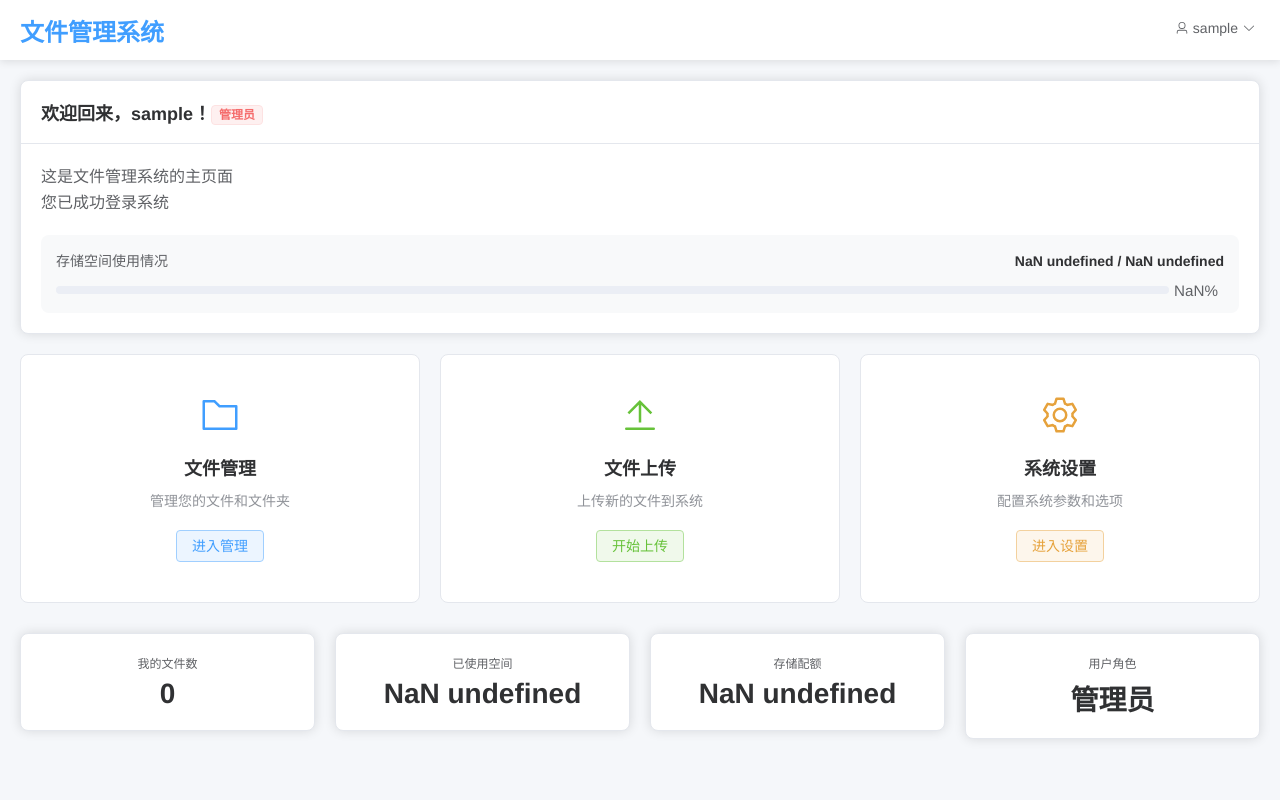
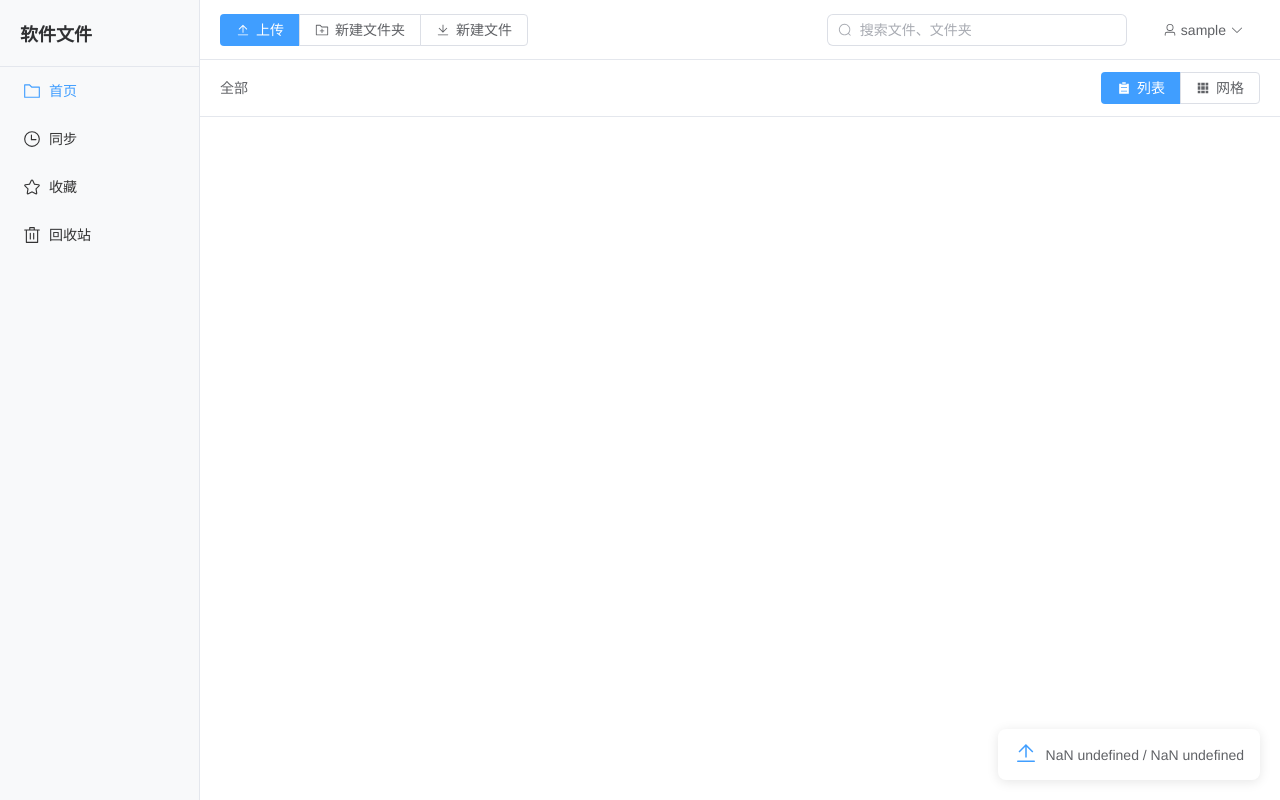
Before and after one commit to zhengjiayingz/file-management, a Vue app in the folder file_management_frontend/: page / in a window 1280 px wide. Built offline with nearby package versions, Linux system fonts and the light colour scheme; sample sign-in values are in the browser's storage; the HTML template or start-up script is replaced by a standard one.

Commit message:
feat:首页布局修改

```diff
--- a/file_management_frontend/src/views/index/index.vue
+++ b/file_management_frontend/src/views/index/index.vue
@@ -1,25 +1,66 @@
 <template>
   <div class="index-container">
-    <!-- 顶部导航栏 -->
-    <el-header class="header">
+    <!-- 左侧导航栏 -->
+    <el-aside class="sidebar" width="200px">
+      <div class="sidebar-header">
+        <h2 class="logo">软件文件</h2>
+      </div>
+      <el-menu
+        default-active="1"
+        class="sidebar-menu"
+        background-color="#f8f9fa"
+        text-color="#333"
+        active-text-color="#409eff"
+      >
+        <el-menu-item index="1">
+          <el-icon><Folder /></el-icon>
+          <span>首页</span>
+        </el-menu-item>
+        <el-menu-item index="2">
+          <el-icon><Clock /></el-icon>
+          <span>同步</span>
+        </el-menu-item>
+        <el-menu-item index="3">
+          <el-icon><Star /></el-icon>
+          <span>收藏</span>
+        </el-menu-item>
+        <el-menu-item index="4">
+          <el-icon><Delete /></el-icon>
+          <span>回收站</span>
+        </el-menu-item>
+      </el-menu>
+    </el-aside>
+
+    <!-- 主要内容区域 -->
+    <el-container class="main-container">
+      <!-- 顶部工具栏 -->
+      <el-header class="header" height="60px">
         <div class="header-content">
-        <h1 class="logo">文件管理系统</h1>
-        <div class="user-info">
-          <el-dropdown @command="handleCommand" @visible-change="onDropdownVisibleChange">
+          <div class="header-left">
+            <el-button-group>
+              <el-button type="primary" :icon="Upload">上传</el-button>
+              <el-button :icon="FolderAdd">新建文件夹</el-button>
+              <el-button :icon="Download">新建文件</el-button>
+            </el-button-group>
+          </div>
+          <div class="header-right">
+            <el-input
+              v-model="searchText"
+              placeholder="搜索文件、文件夹"
+              :prefix-icon="Search"
+              style="width: 300px; margin-right: 20px;"
+            />
+            <el-dropdown @command="handleCommand">
               <span class="user-dropdown">
-              <el-icon>
-                <User />
-              </el-icon>
+                <el-icon><User /></el-icon>
                 {{ authStore.user?.username }}
-              <el-icon class="el-icon--right">
-                <ArrowDown />
-              </el-icon>
+                <el-icon class="el-icon--right"><ArrowDown /></el-icon>
               </span>
               <template #dropdown>
                 <el-dropdown-menu>
                   <el-dropdown-item command="profile">个人信息</el-dropdown-item>
                   <el-dropdown-item command="settings">设置</el-dropdown-item>
-                <el-dropdown-item divided command="logout" @click="directLogout">退出登录</el-dropdown-item>
+                  <el-dropdown-item divided command="logout">退出登录</el-dropdown-item>
                 </el-dropdown-menu>
               </template>
             </el-dropdown>
@@ -27,139 +68,88 @@
         </div>
       </el-header>
 
-    <!-- 主要内容区域 -->
-    <el-main class="main-content">
-      <div class="welcome-section">
-        <el-card class="welcome-card">
-          <template #header>
-            <div class="card-header">
-              <span>欢迎回来，{{ authStore.user?.username }}！</span>
-              <el-tag v-if="authStore.user?.role === 'admin'" type="danger" size="small">管理员</el-tag>
-              <el-tag v-else-if="authStore.user?.role === 'vip'" type="warning" size="small">VIP用户</el-tag>
-              <el-tag v-else type="info" size="small">普通用户</el-tag>
+      <!-- 文件操作工具栏 -->
+      <div class="toolbar">
+        <div class="toolbar-left">
+          <el-breadcrumb separator="/">
+            <el-breadcrumb-item>全部</el-breadcrumb-item>
+            <!-- <el-breadcrumb-item>产品设计</el-breadcrumb-item> -->
+          </el-breadcrumb>
         </div>
+        <div class="toolbar-right">
+          <el-button-group>
+            <el-button :icon="List" @click="viewMode = 'list'" :type="viewMode === 'list' ? 'primary' : ''">列表</el-button>
+            <el-button :icon="Grid" @click="viewMode = 'grid'" :type="viewMode === 'grid' ? 'primary' : ''">网格</el-button>
+          </el-button-group>
+        </div>
+      </div>
+
+      <!-- 文件列表区域 -->
+      <el-main class="file-content">
+        <div class="file-list">
+          <!-- 文件夹列表 -->
+          <div class="folder-item" v-for="folder in folders" :key="folder.id">
+            <el-icon class="folder-icon" size="48" color="#ffd04b">
+              <Folder />
+            </el-icon>
+            <div class="file-info">
+              <div class="file-name">{{ folder.name }}</div>
+              <div class="file-meta">{{ folder.date }}</div>
+            </div>
+            <div class="file-actions">
+              <el-dropdown trigger="click">
+                <el-icon><MoreFilled /></el-icon>
+                <template #dropdown>
+                  <el-dropdown-menu>
+                    <el-dropdown-item>重命名</el-dropdown-item>
+                    <el-dropdown-item>移动</el-dropdown-item>
+                    <el-dropdown-item>删除</el-dropdown-item>
+                  </el-dropdown-menu>
                 </template>
-          <div class="welcome-content">
-            <p>这是文件管理系统的主页面</p>
-            <p>您已成功登录系统</p>
-
-            <!-- 存储空间使用情况 -->
-            <div class="storage-info" v-if="authStore.user">
-              <div class="storage-header">
-                <span>存储空间使用情况</span>
-                <span class="storage-text">
-                  {{ formatStorage(authStore.user.storage_used) }} /
-                  {{ authStore.user.storage_quota === -1 ? '无限制' : formatStorage(authStore.user.storage_quota) }}
-                </span>
-              </div>
-              <el-progress
-                v-if="authStore.user.storage_quota !== -1"
-                :percentage="storagePercentage"
-                :color="storagePercentage > 80 ? '#f56c6c' : storagePercentage > 60 ? '#e6a23c' : '#67c23a'"
-                :stroke-width="8"
-              />
-              <div v-else class="unlimited-storage">
-                <el-icon color="#67c23a"><Check /></el-icon>
-                <span>无限制存储空间</span>
+              </el-dropdown>
             </div>
           </div>
         </div>
-        </el-card>
+
+        <!-- 存储空间信息 -->
+        <div class="storage-info" v-if="authStore.user">
+          <div class="storage-icon">
+            <el-icon size="24" color="#409eff"><CloudUpload /></el-icon>
           </div>
-
-      <!-- 功能区域 -->
-      <div class="features-section">
-
-
-        <el-row :gutter="20">
-          <el-col :span="8">
-            <el-card class="feature-card" shadow="hover">
-              <div class="feature-icon">
-                <el-icon size="40" color="#409eff">
-                  <Folder />
-                </el-icon>
+          <div class="storage-text">
+            {{ formatStorage(authStore.user.storage_used) }} /
+            {{ authStore.user.storage_quota === -1 ? '无限制' : formatStorage(authStore.user.storage_quota) }}
           </div>
-              <h3>文件管理</h3>
-              <p>管理您的文件和文件夹</p>
-              <el-button type="primary" plain>进入管理</el-button>
-            </el-card>
-          </el-col>
-
-          <el-col :span="8">
-            <el-card class="feature-card" shadow="hover">
-              <div class="feature-icon">
-                <el-icon size="40" color="#67c23a">
-                  <Upload />
-                </el-icon>
-              </div>
-              <h3>文件上传</h3>
-              <p>上传新的文件到系统</p>
-              <el-button type="success" plain>开始上传</el-button>
-            </el-card>
-          </el-col>
-
-          <el-col :span="8">
-            <el-card class="feature-card" shadow="hover">
-              <div class="feature-icon">
-                <el-icon size="40" color="#e6a23c">
-                  <Setting />
-                </el-icon>
-              </div>
-              <h3>系统设置</h3>
-              <p>配置系统参数和选项</p>
-              <el-button type="warning" plain>进入设置</el-button>
-            </el-card>
-          </el-col>
-        </el-row>
-      </div>
-
-      <!-- 统计信息 -->
-      <div class="stats-section">
-        <el-row :gutter="20">
-          <el-col :span="6">
-            <el-card class="stat-card">
-              <el-statistic title="我的文件数" :value="0" />
-            </el-card>
-          </el-col>
-          <el-col :span="6">
-            <el-card class="stat-card">
-              <el-statistic
-                title="已使用空间"
-                :value="authStore.user ? formatStorage(authStore.user.storage_used) : '0 B'"
-                :formatter="(value) => value"
-              />
-            </el-card>
-          </el-col>
-          <el-col :span="6">
-            <el-card class="stat-card">
-              <el-statistic
-                title="存储配额"
-                :value="authStore.user?.storage_quota === -1 ? '无限制' : (authStore.user ? formatStorage(authStore.user.storage_quota) : '0 B')"
-                :formatter="(value) => value"
-              />
-            </el-card>
-          </el-col>
-          <el-col :span="6">
-            <el-card class="stat-card">
-              <el-statistic title="用户角色" :value="authStore.user?.role || 'user'" :formatter="(value) => value === 'admin' ? '管理员' : value === 'vip' ? 'VIP用户' : '普通用户'" />
-            </el-card>
-          </el-col>
-        </el-row>
         </div>
       </el-main>
+    </el-container>
   </div>
 </template>
 
 <script setup lang="ts">
+import { ref } from 'vue'
 import { useRouter } from 'vue-router'
-import { ElMessage, ElMessageBox } from 'element-plus'
-import { User, ArrowDown, Folder, Upload, Setting, Check } from '@element-plus/icons-vue'
+import { ElMessage } from 'element-plus'
+import {
+  User, ArrowDown, Folder, Upload, Setting, Check,
+  Search, FolderAdd, Download, Clock, Star, Delete,
+  List, Grid, MoreFilled, Upload as CloudUpload
+} from '@element-plus/icons-vue'
 import { useAuthStore } from '../../stores/auth'
 import { authApi } from '../../api/auth'
 import { computed } from 'vue'
 
 const router = useRouter()
 const authStore = useAuthStore()
+
+// 响应式数据
+const searchText = ref('')
+const viewMode = ref('list')
+
+// 模拟文件夹数据
+const folders = ref([
+
+])
 
 // 计算存储使用百分比
 const storagePercentage = computed(() => {
@@ -176,36 +166,8 @@ const formatStorage = (bytes: number) => {
   return parseFloat((bytes / Math.pow(k, i)).toFixed(2)) + ' ' + sizes[i]
 }
 
-// 下拉菜单可见性变化
-const onDropdownVisibleChange = (visible: boolean) => {
-  console.log('下拉菜单可见性变化:', visible)
-}
-
-// 直接退出登录（用于下拉菜单项的点击事件）
-const directLogout = async () => {
-  console.log('直接退出登录被点击')
-
-  try {
-    // 调用后端登出API
-    if (authStore.refreshToken) {
-      await authApi.logout(authStore.refreshToken)
-    }
-  } catch (error) {
-    console.error('登出API调用失败:', error)
-    // 即使API调用失败，也要清除本地状态
-  }
-
-  console.log('开始执行退出登录')
-  authStore.logout()
-  ElMessage.success('已退出登录')
-  router.push('/login')
-  console.log('退出登录完成')
-}
-
 // 处理下拉菜单命令
 const handleCommand = async (command: string) => {
-  console.log('下拉菜单命令:', command)
-
   switch (command) {
     case 'profile':
       ElMessage.info('个人信息功能开发中...')
@@ -214,38 +176,68 @@ const handleCommand = async (command: string) => {
       ElMessage.info('设置功能开发中...')
       break
     case 'logout':
-      console.log('通过command处理退出登录')
-
       try {
-        // 调用后端登出API
         if (authStore.refreshToken) {
           await authApi.logout(authStore.refreshToken)
         }
       } catch (error) {
         console.error('登出API调用失败:', error)
-        // 即使API调用失败，也要清除本地状态
       }
 
       authStore.logout()
       ElMessage.success('已退出登录')
       router.push('/login')
       break
-    default:
-      console.log('未知命令:', command)
   }
 }
 </script>
 
 <style scoped>
 .index-container {
-  min-height: 100vh;
+  display: flex;
+  height: 100vh;
   background-color: #f5f7fa;
 }
 
+/* 左侧导航栏 */
+.sidebar {
+  background-color: #f8f9fa;
+  border-right: 1px solid #e4e7ed;
+}
+
+.sidebar-header {
+  padding: 20px;
+  border-bottom: 1px solid #e4e7ed;
+}
+
+.logo {
+  color: #303133;
+  margin: 0;
+  font-size: 18px;
+  font-weight: 600;
+}
+
+.sidebar-menu {
+  border: none;
+}
+
+.sidebar-menu .el-menu-item {
+  height: 48px;
+  line-height: 48px;
+}
+
+/* 主容器 */
+.main-container {
+  flex: 1;
+  display: flex;
+  flex-direction: column;
+}
+
+/* 顶部工具栏 */
 .header {
   background: white;
-  box-shadow: 0 2px 8px rgba(0, 0, 0, 0.1);
-  padding: 0;
+  border-bottom: 1px solid #e4e7ed;
+  padding: 0 20px;
 }
 
 .header-content {
@@ -253,14 +245,15 @@ const handleCommand = async (command: string) => {
   justify-content: space-between;
   align-items: center;
   height: 100%;
-  padding: 0 20px;
 }
 
-.logo {
-  color: #409eff;
-  margin: 0;
-  font-size: 24px;
-  font-weight: 600;
+.header-left .el-button-group {
+  margin-right: 20px;
+}
+
+.header-right {
+  display: flex;
+  align-items: center;
 }
 
 .user-dropdown {
@@ -269,107 +262,128 @@ const handleCommand = async (command: string) => {
   cursor: pointer;
   color: #606266;
   font-size: 14px;
+  padding: 8px 12px;
+  border-radius: 4px;
+  transition: background-color 0.3s;
+}
+
+.user-dropdown:hover {
+  background-color: #f5f7fa;
 }
 
 .user-dropdown .el-icon {
   margin: 0 4px;
 }
 
-.main-content {
-  padding: 20px;
-}
-
-.welcome-section {
-  margin-bottom: 20px;
-}
-
-.welcome-card .card-header {
-  font-size: 18px;
-  font-weight: 600;
-  color: #303133;
-}
-
-.welcome-content {
-  color: #606266;
-  line-height: 1.6;
-}
-
-.storage-info {
-  margin-top: 20px;
-  padding: 15px;
-  background-color: #f8f9fa;
-  border-radius: 8px;
-}
-
-.storage-header {
+/* 工具栏 */
+.toolbar {
   display: flex;
   justify-content: space-between;
   align-items: center;
-  margin-bottom: 10px;
+  padding: 12px 20px;
+  background: white;
+  border-bottom: 1px solid #e4e7ed;
+}
+
+.toolbar-left .el-breadcrumb {
+  font-size: 14px;
+}
+
+/* 文件内容区域 */
+.file-content {
+  background: white;
+  padding: 20px;
+  overflow-y: auto;
+}
+
+.file-list {
+  margin-bottom: 40px;
+}
+
+.folder-item {
+  display: flex;
+  align-items: center;
+  padding: 12px 0;
+  border-bottom: 1px solid #f0f0f0;
+  cursor: pointer;
+  transition: background-color 0.3s;
+}
+
+.folder-item:hover {
+  background-color: #f8f9fa;
+}
+
+.folder-icon {
+  margin-right: 16px;
+  flex-shrink: 0;
+}
+
+.file-info {
+  flex: 1;
+  min-width: 0;
+}
+
+.file-name {
+  font-size: 14px;
+  color: #303133;
+  margin-bottom: 4px;
+  white-space: nowrap;
+  overflow: hidden;
+  text-overflow: ellipsis;
+}
+
+.file-meta {
+  font-size: 12px;
+  color: #909399;
+}
+
+.file-actions {
+  margin-left: 16px;
+  cursor: pointer;
+  padding: 4px;
+  border-radius: 4px;
+  transition: background-color 0.3s;
+}
+
+.file-actions:hover {
+  background-color: #e4e7ed;
+}
+
+/* 存储空间信息 */
+.storage-info {
+  position: fixed;
+  bottom: 20px;
+  right: 20px;
+  display: flex;
+  align-items: center;
+  padding: 12px 16px;
+  background: white;
+  border-radius: 8px;
+  box-shadow: 0 2px 12px rgba(0, 0, 0, 0.1);
   font-size: 14px;
   color: #606266;
 }
 
-.storage-text {
-  font-weight: 600;
-  color: #303133;
-}
-
-.unlimited-storage {
-  display: flex;
-  align-items: center;
-  justify-content: center;
-  padding: 10px;
-  color: #67c23a;
-  font-weight: 600;
-}
-
-.unlimited-storage .el-icon {
+.storage-icon {
   margin-right: 8px;
 }
 
-.features-section {
-  margin-bottom: 30px;
+/* 响应式设计 */
+@media (max-width: 768px) {
+  .sidebar {
+    width: 60px !important;
   }
 
-.feature-card {
-  text-align: center;
-  padding: 20px;
-  transition: transform 0.3s;
+  .sidebar-header .logo {
+    display: none;
   }
 
-.feature-card:hover {
-  transform: translateY(-5px);
+  .header-left .el-button-group .el-button span {
+    display: none;
   }
 
-.feature-icon {
-  margin-bottom: 15px;
+  .header-right .el-input {
+    width: 200px !important;
   }
-
-.feature-card h3 {
-  margin: 15px 0 10px 0;
-  color: #303133;
-  font-size: 18px;
-}
-
-.feature-card p {
-  color: #909399;
-  margin-bottom: 20px;
-  font-size: 14px;
-}
-
-.stats-section .stat-card {
-  text-align: center;
-}
-
-:deep(.el-statistic__content) {
-  font-size: 28px;
-  font-weight: 600;
-}
-
-:deep(.el-statistic__title) {
-  font-size: 14px;
-  color: #909399;
-  margin-bottom: 10px;
 }
 </style>
```
Lines whose indentation alone changed are shown as unchanged.
